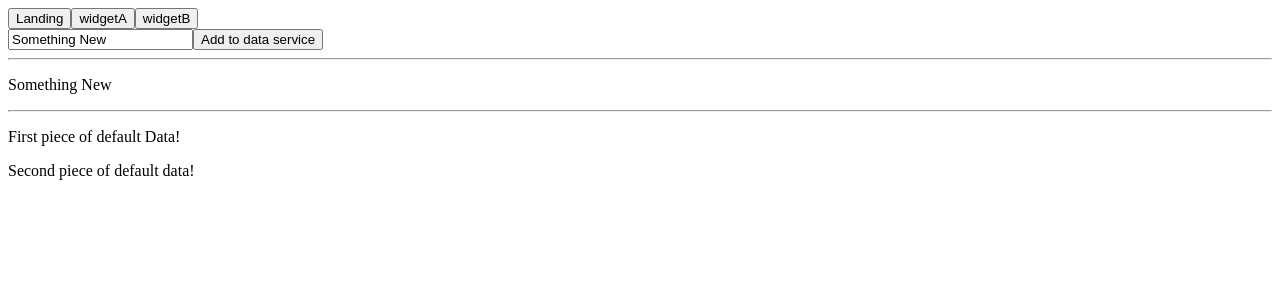
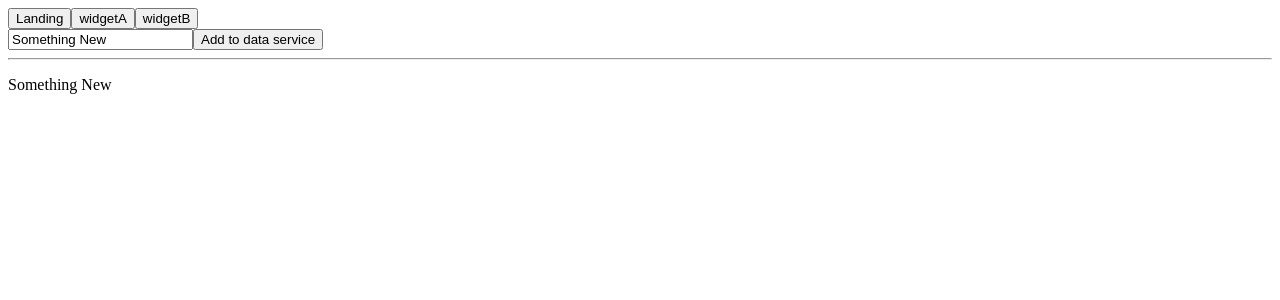
Before and after one commit to crispyDyne/ngDemo, an Angular app: page /widgetB in a window 1280 px wide. Shown: the top 300 px of the page. Built offline with nearby package versions, Linux system fonts and the light colour scheme.

Commit message:
observables

```diff
--- a/src/app/components/widget-b/widget-b.component.html
+++ b/src/app/components/widget-b/widget-b.component.html
@@ -1,10 +1,7 @@
 <div>
     <input type="text" [(ngModel)]="inputText" value="inputText" />
-    <button (click)="addData()">Add to data service</button>
+    <button (click)="onClick()">Add to data service</button>
 </div>
 
 <hr />
 <p>{{ inputText }}</p>
-
-<hr />
-<p *ngFor="let element of data$ | async">{{ element + '!' }}</p>
--- a/src/app/components/widget-b/widget-b.component.ts
+++ b/src/app/components/widget-b/widget-b.component.ts
@@ -10,13 +10,10 @@ import { DataService } from 'src/app/data.service';
 export class WidgetBComponent implements OnInit {
   constructor(private dataService: DataService) {}
 
-  data$: Observable<string[]>;
   inputText = 'Something New';
-  ngOnInit(): void {
-    this.data$ = this.dataService.data;
-  }
+  ngOnInit(): void {}
 
-  addData(): void {
+  onClick(): void {
     if (this.inputText.length > 0) {
       this.dataService.addData(this.inputText); // add text to data array
     }
```
Also changed, not shown: 1 other file (tests, documents, lock files or other folders).
